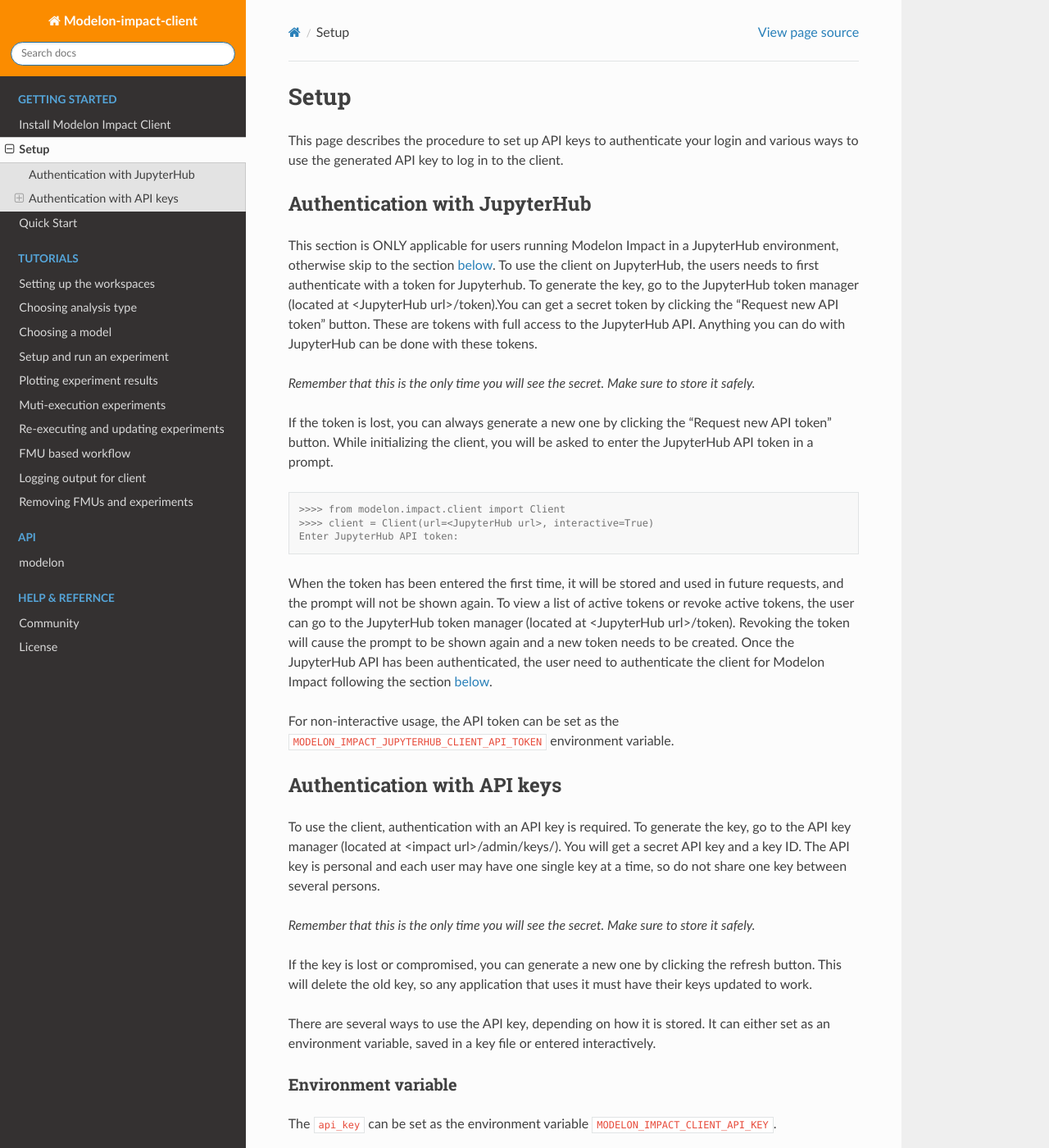
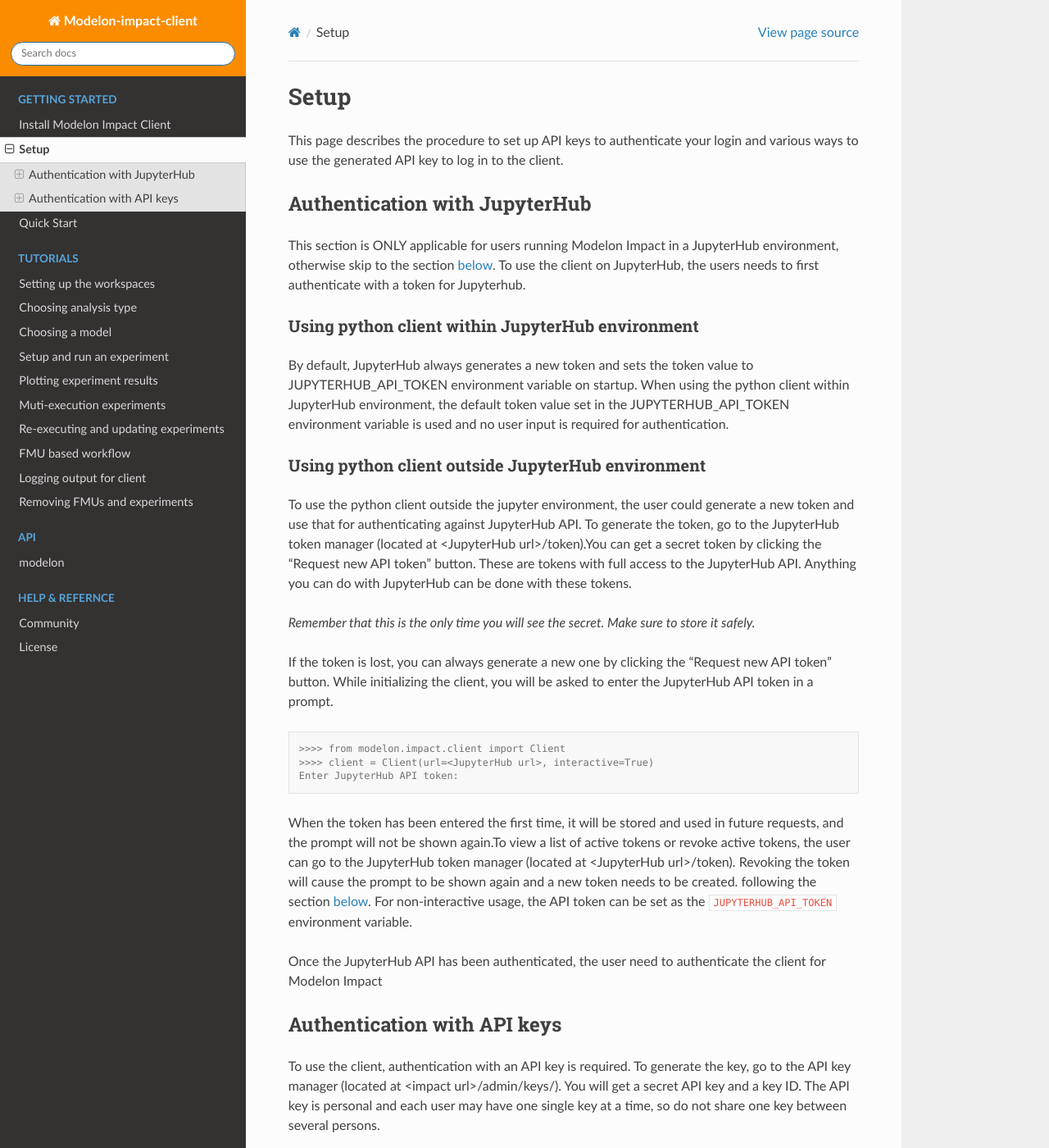
Before and after one commit to modelon-community/impact-client-python, a Sphinx documentation site: the page built from docs/source/setup.rst, in a window 1280 px wide and 1400 px high. Shown: the whole window at 82% size. Built offline with Sphinx 7.4.7 and the Read the Docs theme 2.0.0, drawn with Linux system fonts in a browser that asks for light colours.

Commit message:
fix: using JUPYTERHUB_API_TOKEN environment variable set inside Jupyterhub for non-interactive authentication

```diff
--- a/docs/source/setup.rst
+++ b/docs/source/setup.rst
@@ -10,7 +10,21 @@
 This section is ONLY applicable for users running Modelon Impact in a JupyterHub environment,
 otherwise skip to the section :ref:`below<Authentication with API keys>`.
 To use the client on JupyterHub, the users needs to first authenticate with a token
-for Jupyterhub. To generate the key, go to the JupyterHub token manager
+for Jupyterhub.
+
+Using python client within JupyterHub environment
+#################################################
+
+By default, JupyterHub always generates a new token and sets the token value to
+JUPYTERHUB_API_TOKEN environment variable on startup. When using the python client within
+JupyterHub environment, the default token value set in the JUPYTERHUB_API_TOKEN environment
+variable is used and no user input is required for authentication.
+
+Using python client outside JupyterHub environment
+##################################################
+To use the python client outside the jupyter environment, the user could generate a new token
+and use that for authenticating against JupyterHub API.
+To generate the token, go to the JupyterHub token manager
 (located at <JupyterHub url>/token).You can get a secret token by clicking the
 "Request new API token" button. These are tokens with full access to the JupyterHub API.
 Anything you can do with JupyterHub can be done with these tokens.
@@ -29,13 +43,13 @@
     Enter JupyterHub API token:
 
 When the token has been entered the first time, it will be stored and used in future requests,
-and the prompt will not be shown again. To view a list of active tokens or revoke active tokens,
+and the prompt will not be shown again.To view a list of active tokens or revoke active tokens,
 the user can go to the JupyterHub token manager (located at <JupyterHub url>/token).
 Revoking the token will cause the prompt to be shown again and a new token needs to be created.
+following the section :ref:`below<Authentication with API keys>`. For non-interactive usage, the
+API token can be set as the ``JUPYTERHUB_API_TOKEN`` environment variable.
+
 Once the JupyterHub API has been authenticated, the user need to authenticate the client for Modelon Impact
-following the section :ref:`below<Authentication with API keys>`.
-
-For non-interactive usage, the API token can be set as the ``MODELON_IMPACT_JUPYTERHUB_CLIENT_API_TOKEN`` environment variable.
 
 Authentication with API keys
 ****************************
```
Also changed, not shown: 1 other file.
